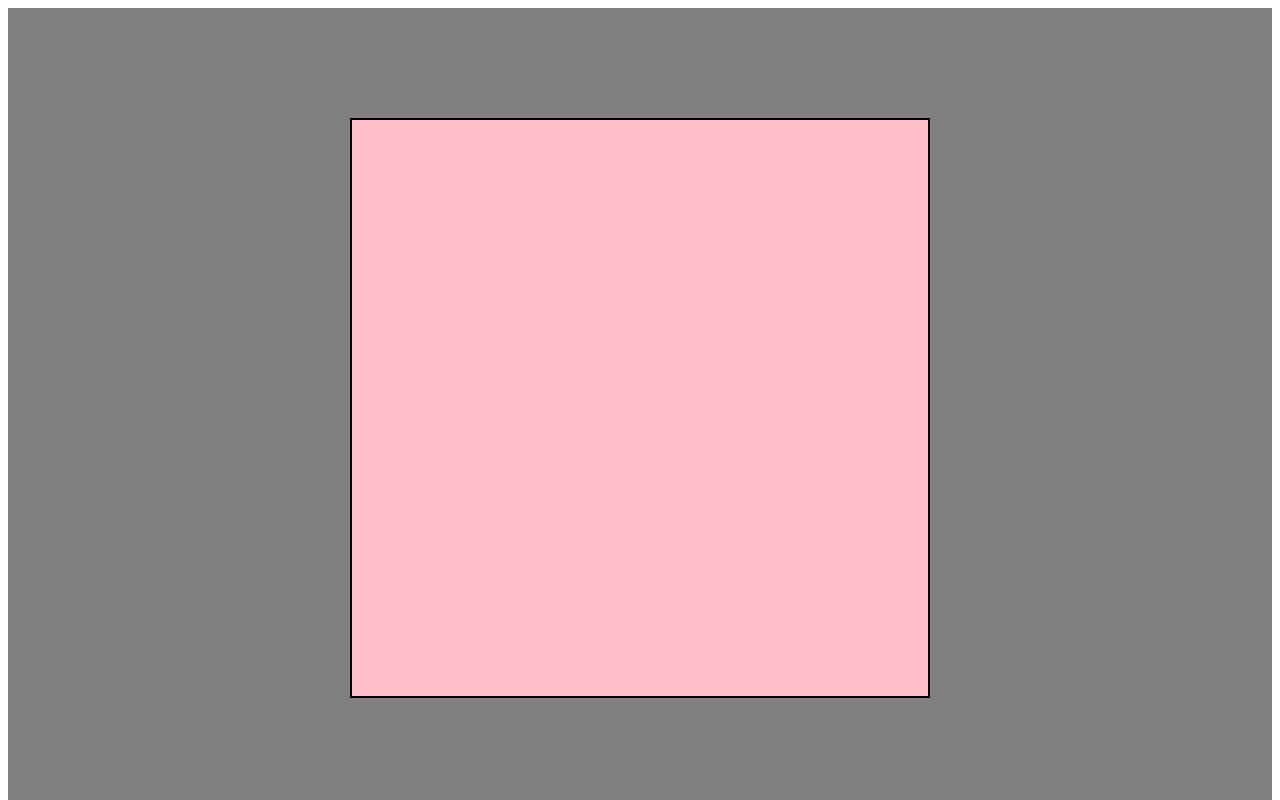
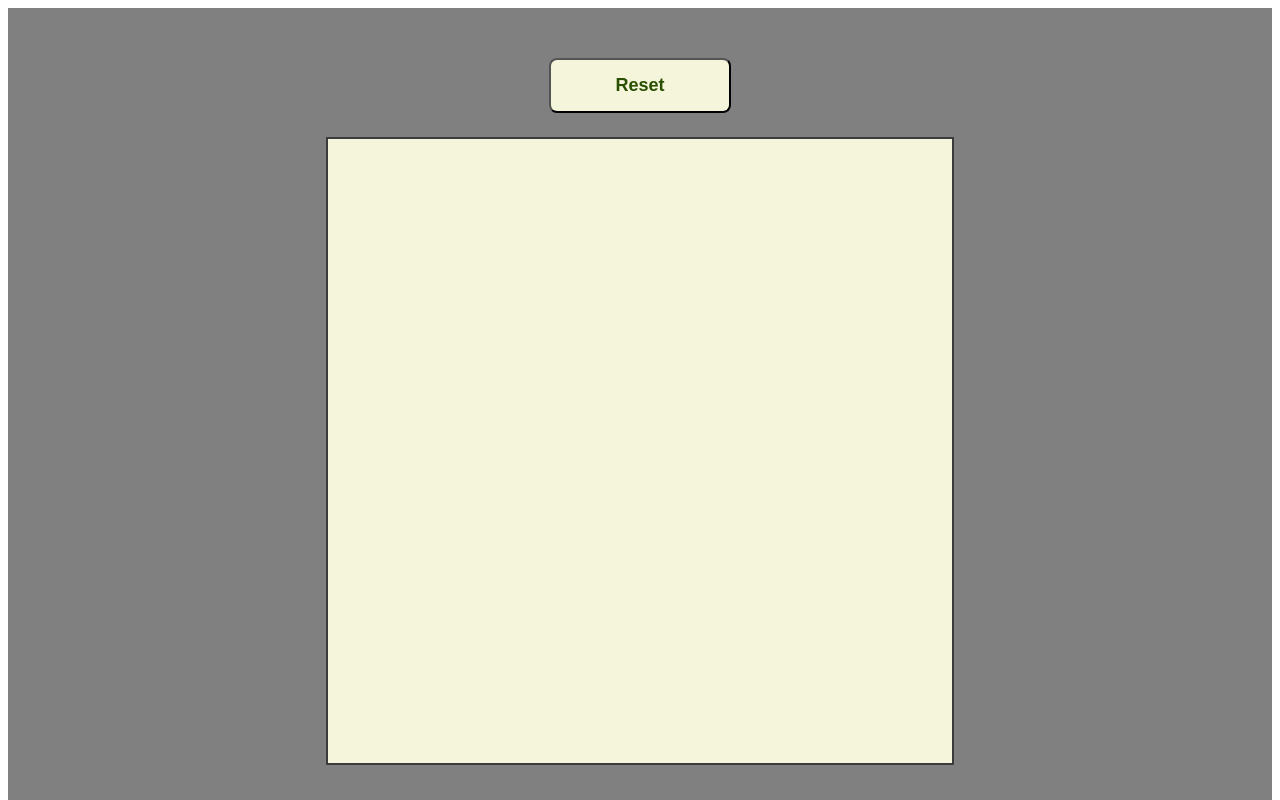
Before and after one commit to endy128/etch-a-sketch, a plain HTML site: page index.html in a window 1280 px wide. Shown: the top 800 px of the page. Drawn offline with Linux system fonts and the light colour scheme.

Commit message:
added button to reset the box added prompt to allow user to set the number of pixels per side added max of 100 pixels per side

```diff
--- a/etch-a-sketch.js
+++ b/etch-a-sketch.js
@@ -1,20 +1,47 @@
 const container = document.querySelector('.container');
 const numOfSquares = 0;
 
-function drawBoxes(numOfSquares) {
+function drawBoxes(numOfSquares, width) {
     for (let i = 0; i < numOfSquares; i++) {
         const newBox = document.createElement('div');
-        // newBox.setAttribute('style', 'background-color: pink;');
+        newBox.style.width =  `${width}px`;
+        newBox.style.height = `${width}px`;
         newBox.classList.add('pixel');
         container.appendChild(newBox);
     }
 }
 
-drawBoxes(576);
+
+function addHoverListener() {
+    const pixels = Array.from(document.querySelectorAll('.pixel'));
+    pixels.forEach(pixel => pixel.addEventListener('mouseover', () => {
+        pixel.classList.add('activated');  // change the class of the pixel to change the bg color
+        // pixel.setAttribute('style', 'background-color: black;');
+    }));
+}
 
 
-const pixels = Array.from(document.querySelectorAll('.pixel'));
-pixels.forEach(pixel => pixel.addEventListener('mouseover', () => {
-    pixel.classList.add('activated');
-    // pixel.setAttribute('style', 'background-color: black;');
-}));
+
+const button = document.querySelector('.reset-button');
+button.addEventListener('click', () => {
+    const pixels = Array.from(document.querySelectorAll('.pixel'));
+    pixels.forEach(pixel => pixel.classList.remove('activated'));
+    let numBoxes = window.prompt('Please enter the number of squares per side: ', '26');
+    if (numBoxes > 100) {
+        numBoxes = 100;
+    }
+    deleteBoxes(container);
+    drawBoxes((numBoxes * numBoxes), (624 / numBoxes));
+    addHoverListener();
+});
+
+
+function deleteBoxes(parent) {
+    while (parent.firstChild) {
+        parent.removeChild(parent.firstChild);
+    }
+}
+
+
+drawBoxes(676, 24);
+addHoverListener();
--- a/index.html
+++ b/index.html
@@ -10,6 +10,8 @@
 </head>
 <body>
     <div class="section">
+
+        <button class="reset-button">Reset</button>
         <div class="container"></div>
     </div>
 
--- a/style.css
+++ b/style.css
@@ -1,37 +1,50 @@
 .section {
     background-color: gray;
     display: flex;
-    justify-content: center;
+    flex-direction: column;
     align-items: center;
-    width: auto;
-    height: 800px;
-    padding: 0;
-    margin: 0;
+    height: 900px;
+    padding: 50px 0 0 0;
+    gap: 24px;
 }
 
 .container {
     background-color: beige;
     display: flex;
-    width: 576px;
-    height: 576px;
-    border: 2px solid black;
+    width: 624px;
+    height: 624px;
+    border: 2px solid rgb(59, 59, 59); /* grey */
     flex-wrap: wrap;
     justify-content: flex-start;
-    padding: 0;
+    /* padding: 0;
     margin: 0;
-    gap: 0;
+    gap: 0; */
 
 }
 
 .pixel {
-    height: 24px;
-    width: 24px;
     padding: 0;
     margin: 0;
-    gap: 0;
-    background-color: pink;
+    background-color: beige;
 }
 
 .activated {
-    background-color: black;
+    background-color: rgb(40, 80, 0); /* green */
 }
+
+.reset-button {
+    transition-duration: 0.2s;
+    /* text-decoration: none; */
+    padding: 15px 64px;
+    border-radius: 8px;
+    border-width: 2px;
+    background-color: beige;
+    color: rgb(40, 80, 0);
+    font-weight: bold;
+    font-size: large;
+}
+
+.reset-button:hover {
+    background-color: rgb(40, 80, 0);
+    color: beige;
+}
```
